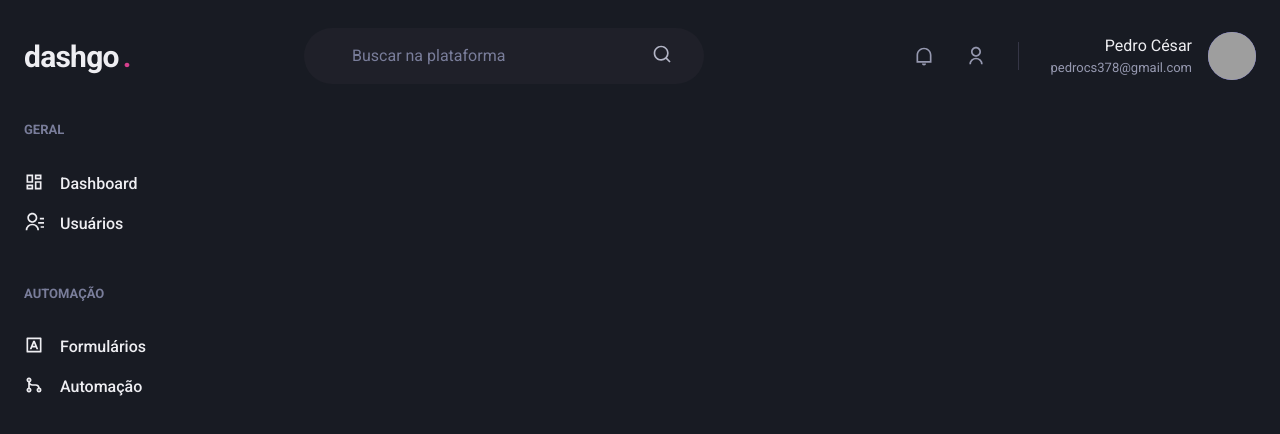
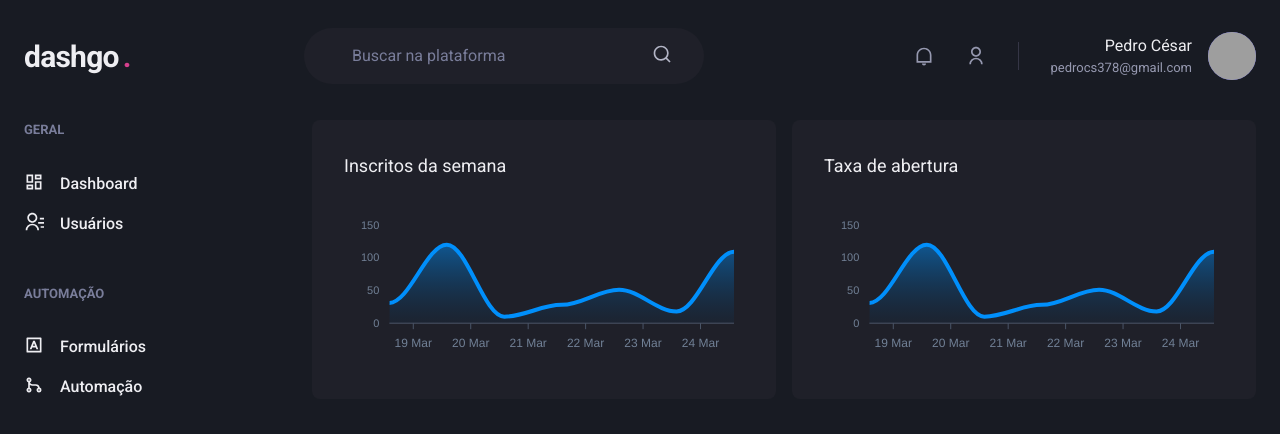
Before and after one commit to pedrocs378/dashgo, a Next.js app: page /dashboard in a window 1280 px wide. Shown: the top 434 px of the page. Built offline with nearby package versions, Linux system fonts and the light colour scheme; grey boxes are pictures that could not be loaded.

Commit message:
feat: cria graficos no dashboard

```diff
--- a/package.json
+++ b/package.json
@@ -12,9 +12,11 @@
     "@chakra-ui/react": "^1.4.2",
     "@emotion/react": "^11.1.5",
     "@emotion/styled": "^11.1.5",
+    "apexcharts": "^3.26.0",
     "framer-motion": "^4.1.0",
     "next": "10.1.2",
     "react": "17.0.2",
+    "react-apexcharts": "^1.3.7",
     "react-dom": "17.0.2",
     "react-icons": "^4.2.0"
   },
--- a/src/pages/dashboard.tsx
+++ b/src/pages/dashboard.tsx
@@ -1,7 +1,64 @@
-import { Flex } from "@chakra-ui/layout";
+import { Box, Flex, SimpleGrid, Text, theme } from "@chakra-ui/react";
+import dynamic from 'next/dynamic'
 
 import { Header } from "../components/Header";
 import { Sidebar } from "../components/Sidebar";
+
+const Chart = dynamic(() => import('react-apexcharts'), {
+	ssr: false
+})
+
+const options = {
+	chart: {
+		toolbar: {
+			show: false
+		},
+		zoom: {
+			enabled: false
+		},
+		foreColor: theme.colors.gray[500]
+	},
+	grid: {
+		show: false
+	},
+	dataLabels: {
+		enabled: false
+	},
+	tooltip: {
+		enabled: false
+	},
+	xaxis: {
+		type: 'datetime',
+		axisBorder: {
+			color: theme.colors.gray[600]
+		},
+		axisTicks: {
+			color: theme.colors.gray[600]
+		},
+		categories: [
+			'2021-03-18T14:00:00.000Z',
+			'2021-03-19T14:00:00.000Z',
+			'2021-03-20T14:00:00.000Z',
+			'2021-03-21T14:00:00.000Z',
+			'2021-03-22T14:00:00.000Z',
+			'2021-03-23T14:00:00.000Z',
+			'2021-03-24T14:00:00.000Z',
+		]
+	},
+	fill: {
+		opacity: 0.3,
+		type: 'gradient',
+		gradient: {
+			shade: 'dark',
+			opacityFrom: 0.7,
+			opacityTo: 0.3
+		}
+	}
+}
+
+const series = [
+	{ name: 'series1', data: [31, 120, 10, 28, 51, 18, 109] }
+]
 
 export default function Dashboard() {
 
@@ -11,6 +68,37 @@
 
 			<Flex w="100%" my="6" maxW={1480} mx="auto" px="6">
 				<Sidebar />
+
+				<SimpleGrid flex="1" gap="4" minChildWidth="320px" align="flex-start">
+					<Box
+						p="8"
+						bg="gray.800"
+						borderRadius={8}
+						pb="4"
+					>
+						<Text fontSize="lg" mb="4">Inscritos da semana</Text>
+						<Chart
+							options={options}
+							series={series}
+							type="area"
+							height={160}
+						/>
+					</Box>
+					<Box
+						p="8"
+						bg="gray.800"
+						borderRadius={8}
+						pb="4"
+					>
+						<Text fontSize="lg" mb="4">Taxa de abertura</Text>
+						<Chart
+							options={options}
+							series={series}
+							type="area"
+							height={160}
+						/>
+					</Box>
+				</SimpleGrid>
 			</Flex>
 		</Flex>
 	)
```
Also changed, not shown: 1 other file (tests, documents, lock files or other folders).
